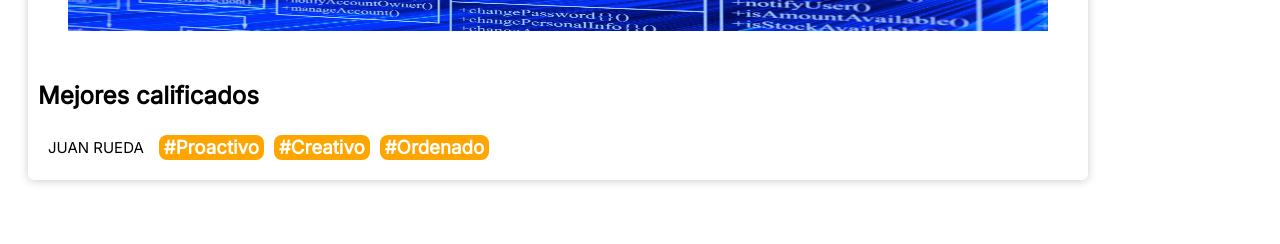
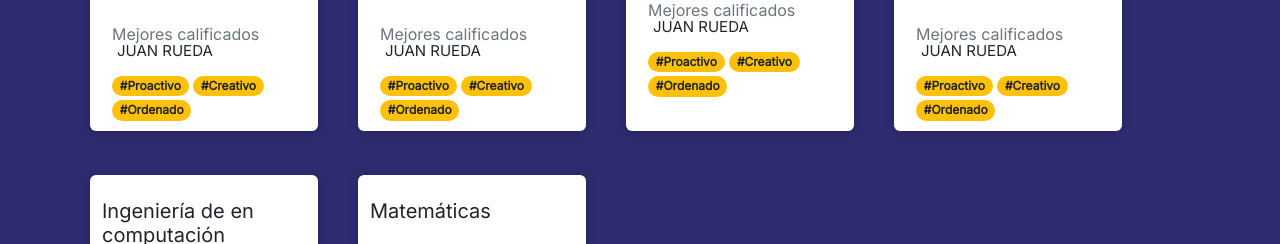
Before and after one commit to ph286/ProyectoWeb, a PHP site: page / in a window 1280 px wide. Shown: the part 383-627 px from the top of the page. Before the commit the page ends 567 px from the top, so only its background shows below. Run offline with PHP 8.4, Linux system fonts and the light colour scheme.

Commit message:
nuevo index
Nueva versión del index con bootstrap

```diff
--- a/index.php
+++ b/index.php
@@ -5,7 +5,27 @@ $isLogIn = isset($_SESSION["id"]);
 $carreras = [
     [
         "nombre" => "Ingeniería en Software",
-        "imgPath" => "assets/software.webp"
+        "imgPath" => "assets/software.png"
+    ],
+    [
+        "nombre" => "Enseñanza de las matemáticas",
+        "imgPath" => "assets/enseñanzaMates.png"
+    ],
+    [
+        "nombre" => "Actuaría",
+        "imgPath" => "assets/actuaria.svg"
+    ],
+    [
+        "nombre" => "Ciencias de la computación",
+        "imgPath" => "assets/cienciascomputo.svg"
+    ],
+    [
+        "nombre" => "Ingeniería de en computación",
+        "imgPath" => "assets/ingecomputo.png"
+    ],
+    [
+        "nombre" => "Matemáticas",
+        "imgPath" => "assets/mate.png"
     ]
 ];
 
@@ -13,47 +33,89 @@ $carreras = [
 
 <!DOCTYPE html>
 <html lang="en">
+
 <head>
     <meta lang="es" charset="UTF-8">
     <meta http-equiv="X-UA-Compatible" content="IE=edge">
     <meta name="viewport" content="width=device-width, initial-scale=1.0">
     <title>Funator Califica a tus compañeros</title>
-    <link rel="stylesheet"
-          href="https://fonts.googleapis.com/css?family=Inter">
+    <link rel="stylesheet" href="https://fonts.googleapis.com/css?family=Inter">
     <link rel="stylesheet" type="text/css" href="./styles/ui/cards.css">
+    <!-- Bootstrap CSS -->
+    <link href="https://cdn.jsdelivr.net/npm/bootstrap@5.2.2/dist/css/bootstrap.min.css" rel="stylesheet" integrity="sha384-Zenh87qX5JnK2Jl0vWa8Ck2rdkQ2Bzep5IDxbcnCeuOxjzrPF/et3URy9Bv1WTRi" crossorigin="anonymous">
+    <!-- JavaScript Bundle with Popper -->
+    <script src="https://cdn.jsdelivr.net/npm/bootstrap@5.2.2/dist/js/bootstrap.bundle.min.js" integrity="sha384-OERcA2EqjJCMA+/3y+gxIOqMEjwtxJY7qPCqsdltbNJuaOe923+mo//f6V8Qbsw3" crossorigin="anonymous"></script>
     <style>
         * {
             font-family: 'Inter', serif;
         }
+
+        body {
+            background-color: #2e2b70;
+        }
     </style>
 </head>
+
 <body>
-    <header>
-        <h1>Funator</h1>
-    </header>
+    <!-- Navbar -->
+    <nav class="navbar navbar-expand-lg navbar-dark bg-dark">
+        <!-- Container wrapper -->
         <div class="container">
-        <?php foreach($carreras as $carrera): ?>
+            <!-- Navbar brand -->
+            <a class="navbar-brand" href="index.php">
+                <img src="../ProyectoWeb/assets/Funator.png" class="me-2" height="50" alt="Funator Logo" loading="lazy" />
+            </a>
+
+            <!-- Toggle button -->
+            <button class="navbar-toggler" type="button" data-mdb-toggle="collapse" data-mdb-target="#navbarButtonsExample" aria-controls="navbarButtonsExample" aria-expanded="false" aria-label="Toggle navigation">
+                <i class="fas fa-bars"></i>
+            </button>
+
+            <!-- Collapsible wrapper -->
+            <div class="collapse navbar-collapse" id="navbarButtonsExample">
+                <!-- Left links -->
+                <ul class="navbar-nav me-auto mb-2 mb-lg-0">
+                    <li class="nav-item">
+                        <a class="nav-link" href="index.php">Dashboard</a>
+                    </li>
+                </ul>
+                <!-- Left links -->
+
+                <div class="d-flex align-items-center">
+                    <button type="button" class="btn btn-link px-3 me-2">
+                        Iniciar sesión
+                    </button>
+                    <button type="button" class="btn btn-primary me-3">
+                        Registrarse
+                    </button>
+                </div>
+            </div>
+            <!-- Collapsible wrapper -->
+        </div>
+        <!-- Container wrapper -->
+    </nav>
+
+    <div class="cardGroup">
+        <div class="container">
+            <div class="row row-cols-2 row-cols-md-5 g-4">
+                <?php foreach ($carreras as $carrera) : ?>
                     <div class="Card">
-                <h1><?= $carrera["nombre"] ?></h1>
+                        <br>
+                        <h5 class="card-title"><?= $carrera["nombre"] ?></h5>
+                        <br>
                         <figure>
-                    <img src=<?= $carrera["imgPath"]?>>
+                            <img src=<?= $carrera["imgPath"] ?>>
                         </figure>
                         <div class="contenido">
-                    <h2>Mejores calificados</h2>
+                            <h6 class="card-subtitle mb-2 text-muted">Mejores calificados</h6>
                             <div class="row">
                                 <div class="name">
                                     <p>JUAN RUEDA</p>
                                 </div>
                                 <div class="tags">
-                            <div class="tag">
-                                <h3>#Proactivo</h3>
-                            </div>
-                            <div class="tag">
-                                <h3>#Creativo</h3>
-                            </div>
-                            <div class="tag">
-                                <h3>#Ordenado</h3>
-                            </div>
+                                    <span class="badge rounded-pill bg-warning text-dark">#Proactivo</span>
+                                    <span class="badge rounded-pill bg-warning text-dark">#Creativo</span>
+                                    <span class="badge rounded-pill bg-warning text-dark">#Ordenado</span>
                                 </div>
                                 <br><br>
                             </div>
@@ -61,5 +123,9 @@ $carreras = [
                     </div>
                 <?php endforeach; ?>
             </div>
+        </div>
+    </div>
+
 </body>
+
 </html>
```
Lines whose indentation alone changed are shown as unchanged.
